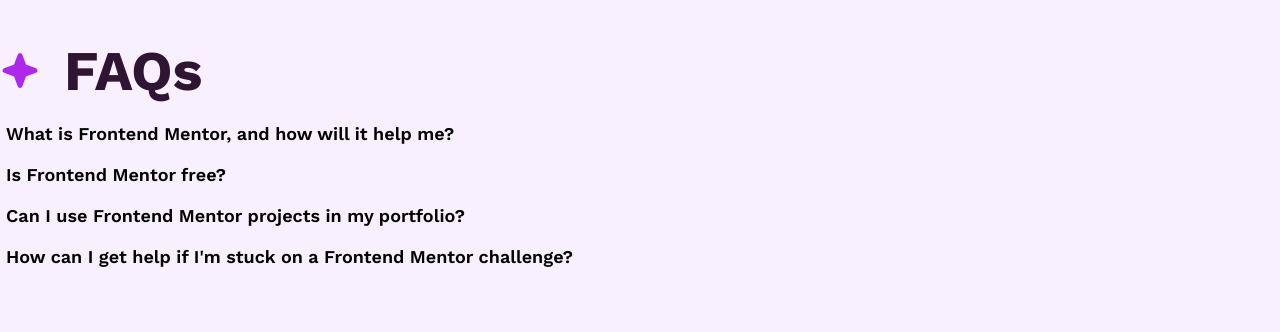
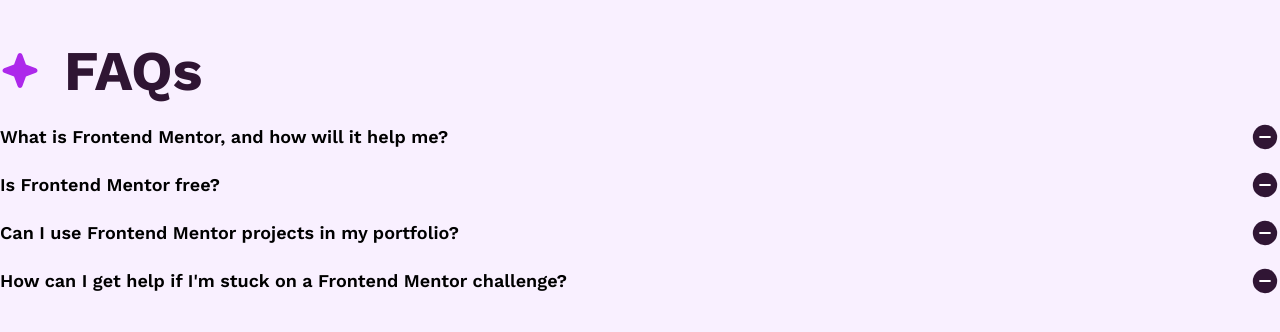
Before and after one commit to joshjavier/faq-accordion, a React (Vite) app: page / in a window 1280 px wide. Shown: the top 332 px of the page. Built offline with nearby package versions, Linux system fonts and the light colour scheme.

Commit message:
Add toggle icons, hover styles, and animations

```diff
--- a/src/components/Accordion.css
+++ b/src/components/Accordion.css
@@ -7,8 +7,46 @@
 
 .accordion button {
   border: none;
+  padding: 0;
   background: transparent;
   text-align: left;
+  display: flex;
+  align-items: center;
+  gap: 1em;
+  justify-content: space-between;
+  width: 100%;
+  cursor: pointer;
+}
+
+.accordion button:hover {
+  color: #ad28eb;
+}
+
+/**
+ * 1. Set a nice transition duration.
+ * 2. Set fill for collapsed state.
+ * 3. Set fill for expanded state.
+ * 4. Animate between the minus and plus icon on state change.
+ */
+.accordion button svg > * {
+  transition: all 300ms; /* 1 */
+}
+
+.accordion button svg {
+  fill: #301534; /* 2 */
+  flex-shrink: 0;
+}
+
+.accordion button[aria-expanded='true'] svg {
+  fill: #ad28eb; /* 3 */
+}
+
+.accordion button[aria-expanded='true'] svg > :nth-child(2) {
+  rotate: -90deg; /* 4 */
+}
+
+.accordion button[aria-expanded='true'] svg > :nth-child(3) {
+  rotate: -180deg; /* 4 */
 }
 
 /**
--- a/src/components/Accordion.tsx
+++ b/src/components/Accordion.tsx
@@ -1,4 +1,5 @@
 import { useState } from 'react';
+import IconToggle from '../icons/IconToggle';
 import { FAQ } from '../definitions';
 import './Accordion.css';
 
@@ -11,7 +12,8 @@
       <div className="trigger">
         <h3 className="title">
           <button aria-expanded={isOpen} onClick={() => setOpen((o) => !o)}>
-            {question}
+            <span>{question}</span>
+            <IconToggle />
           </button>
         </h3>
       </div>
--- a/src/icons/IconStar.tsx
+++ b/src/icons/IconStar.tsx
@@ -1,6 +1,11 @@
 function IconStar() {
   return (
-    <svg width="40" viewBox="0 0 40 41" className="icon-star">
+    <svg
+      width="40"
+      viewBox="0 0 40 41"
+      className="icon-star"
+      aria-hidden="true"
+    >
       <path
         fill="#AD28EB"
         d="M37.5 20.5a2.467 2.467 0 0 1-1.64 2.344l-9.913 3.604-3.603 9.911a2.5 2.5 0 0 1-4.688 0l-3.604-9.922-9.911-3.593a2.5 2.5 0 0 1 0-4.688l9.921-3.604 3.594-9.911a2.5 2.5 0 0 1 4.688 0l3.604 9.921 9.911 3.594A2.467 2.467 0 0 1 37.5 20.5Z"
--- /dev/null
+++ b/src/icons/IconToggle.tsx
@@ -0,0 +1,23 @@
+function IconToggle() {
+  return (
+    <svg viewBox="0 0 30 30" width="30" aria-hidden="true">
+      <circle cx="15" cy="15" r="12.188" />
+      <polyline
+        points="10.313,15 19.687,15"
+        stroke="white"
+        strokeLinecap="round"
+        strokeWidth="1.875"
+        transform-origin="center"
+      />
+      <polyline
+        points="10.313,15 19.687,15"
+        stroke="white"
+        strokeLinecap="round"
+        strokeWidth="1.875"
+        transform-origin="center"
+      />
+    </svg>
+  );
+}
+
+export default IconToggle;
```
